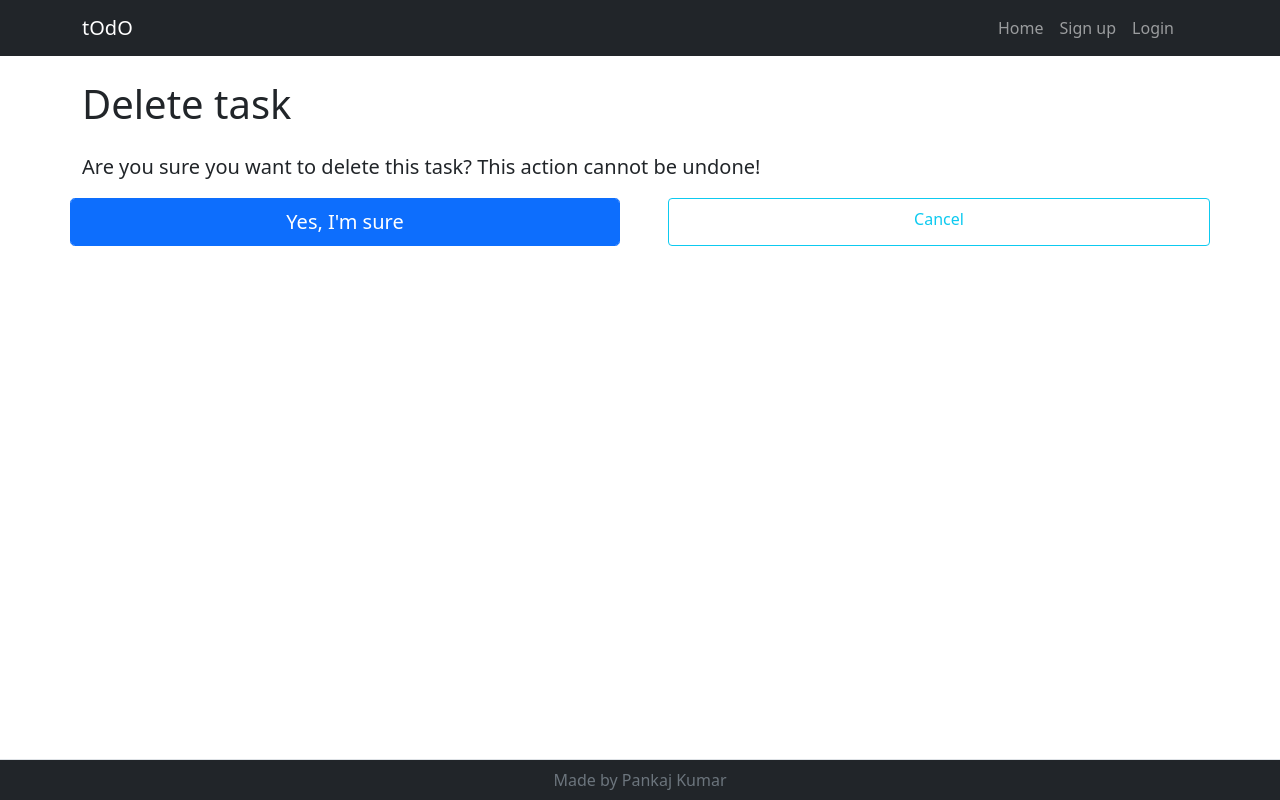
After one commit to pankaj1707k/todolist-django-app, a Django app: template main/templates/main/delete_task_confirm.html in a window 1280 px wide. The commit adds this page. Run offline with Django 4.2, Linux system fonts and the light colour scheme; the template is opened without the code that fills it, so the values that code supplies are empty.

Commit message:
Task delete operation

```diff
--- /dev/null
+++ b/main/templates/main/delete_task_confirm.html
@@ -0,0 +1,18 @@
+{% extends 'main/base.html' %}
+{% block content %}
+<main class="container">
+    <h1 class="display-6 mt-4">Delete task</h1>
+    <form method="post" class="mt-4">
+        {% csrf_token %}
+        <p class="lead">Are you sure you want to delete this task? This action cannot be undone!</p>
+        <div class="mb-2 row">
+            <button type="submit" class="btn btn-primary btn-lg form-control col">
+                Yes, I'm sure
+            </button>
+            <a href="{% url 'pending-tasks' %}" class="btn btn-outline-info col ms-5 pt-2">
+                Cancel
+            </a>
+        </div>
+    </form>
+</main>
+{% endblock content %}
--- a/main/templates/main/pending_tasks.html
+++ b/main/templates/main/pending_tasks.html
@@ -13,7 +13,8 @@
             <div>
                 <a href="{% url 'edit-task' task.id %}" class="btn btn-outline-primary" data-bs-toggle="tooltip"
                     data-bs-placement="top" title="Edit"><i class="bi bi-pencil-square"></i></a>
-                <a class="btn btn-outline-danger mx-2" data-bs-toggle="tooltip" data-bs-placement="top" title="Delete">
+                <a href="{% url 'delete-task' task.id %}" class="btn btn-outline-danger mx-2" data-bs-toggle="tooltip"
+                    data-bs-placement="top" title="Delete">
                     <i class="bi bi-trash3"></i>
                 </a>
             </div>
--- a/main/urls.py
+++ b/main/urls.py
@@ -15,4 +15,5 @@ urlpatterns = [
         views.TaskCompletedListView.as_view(),
         name="completed-tasks",
     ),
+    path("tasks/delete/<int:pk>/", views.TaskDeleteView.as_view(), name="delete-task"),
 ]
```
Also changed, not shown: main/views.py (+7 -1 lines).
